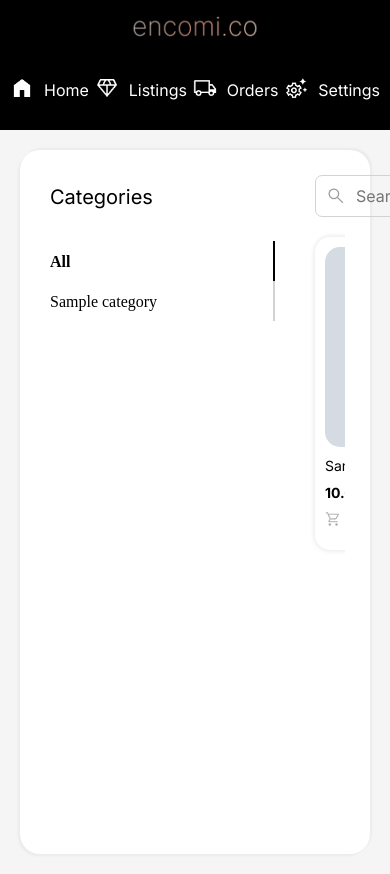
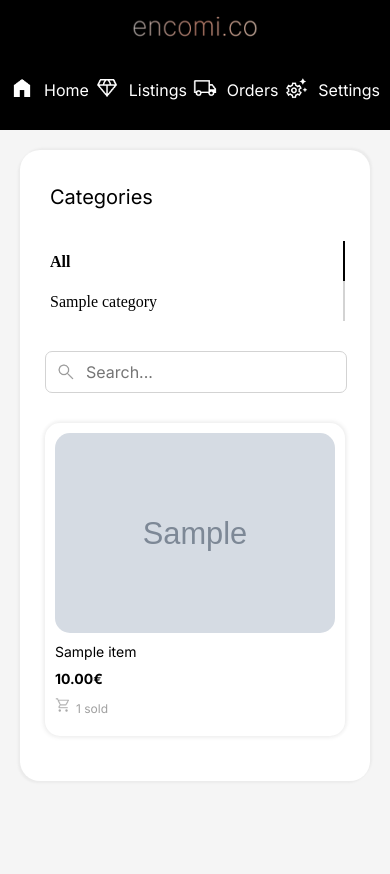
Before and after one commit to nicklas-rn/encomi, a Django app: template shop/templates/shop/listings_dashboard.html in a window 390 px wide. Run offline with Django 3.2, Linux system fonts and the light colour scheme; the template is opened without the code that fills it: values that come from a table or form of the project are taken from there, others are empty; tables that the repository leaves empty hold one stand-in row (values such as "Sample post"); grey boxes marked "Sample" are stand-in pictures; some web fonts are replaced.

Commit message:
listings dashboard responsive

```diff
--- a/shop/static/shop/listings_dashboard_style.css
+++ b/shop/static/shop/listings_dashboard_style.css
@@ -73,7 +73,6 @@
     z-index: 3;
     border-radius: 4px 0px 0px 4px;
     cursor: pointer;
-
 }
 
 .category-link a{
@@ -105,7 +104,6 @@
     height: 40px;
     margin-top: 10px;
     display: None;
-
 }
 
 .add-category-img {
@@ -113,6 +111,9 @@
     margin-right: 8px;
     margin-left: 8px;
 }
+
+
+
 
 
 
@@ -151,13 +152,13 @@
 
 
 
+
+
 .listings {
     margin-left: 270px;
     width: calc(100% - 270px);
     float: left;
-
 }
-
 
 .items {
     display: grid;
@@ -173,7 +174,6 @@
     padding: 10px;
     top: -10px;
     left: -10px;
-
 }
 
 .item {
@@ -221,3 +221,51 @@
     height: 16px;
     padding-right: 5px;
 }
+
+
+
+
+
+
+
+
+
+
+
+
+@media screen and (max-width: 900px) {
+    .listings-content {
+        height: auto;
+        overflow: auto;
+    }
+
+    .categories {
+        width: 100%;
+        position: relative;
+        margin-bottom: 30px;
+    }
+
+    .category-link {
+        width: 100%;
+    }
+
+    #form{
+        width: 100%;
+        margin-bottom: 30px;
+    }
+
+    .listings {
+        margin-left: 0px;
+        width: 100%;
+        float: left;
+    }
+
+    .items {
+        width: 100%;
+        max-height: 10000px;
+    }
+
+
+
+
+}
```
